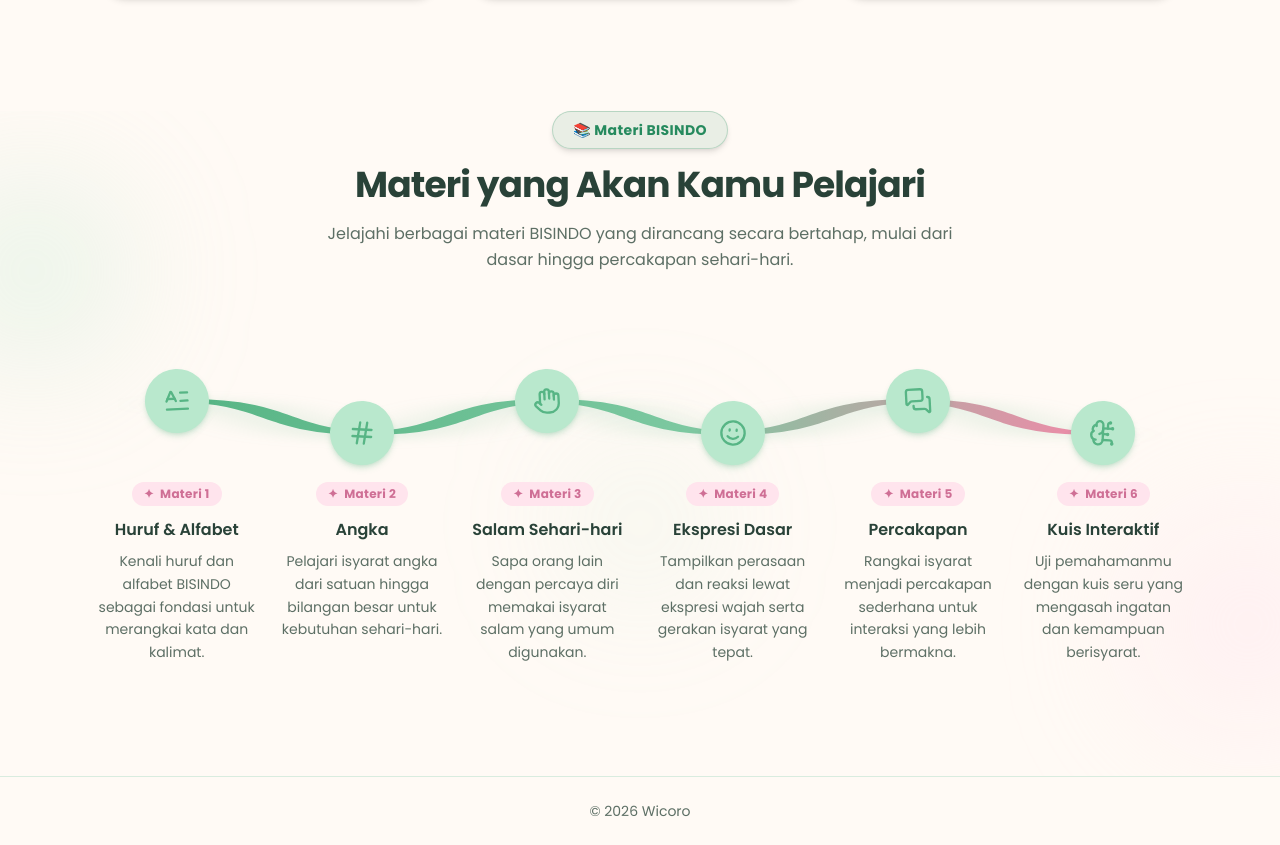
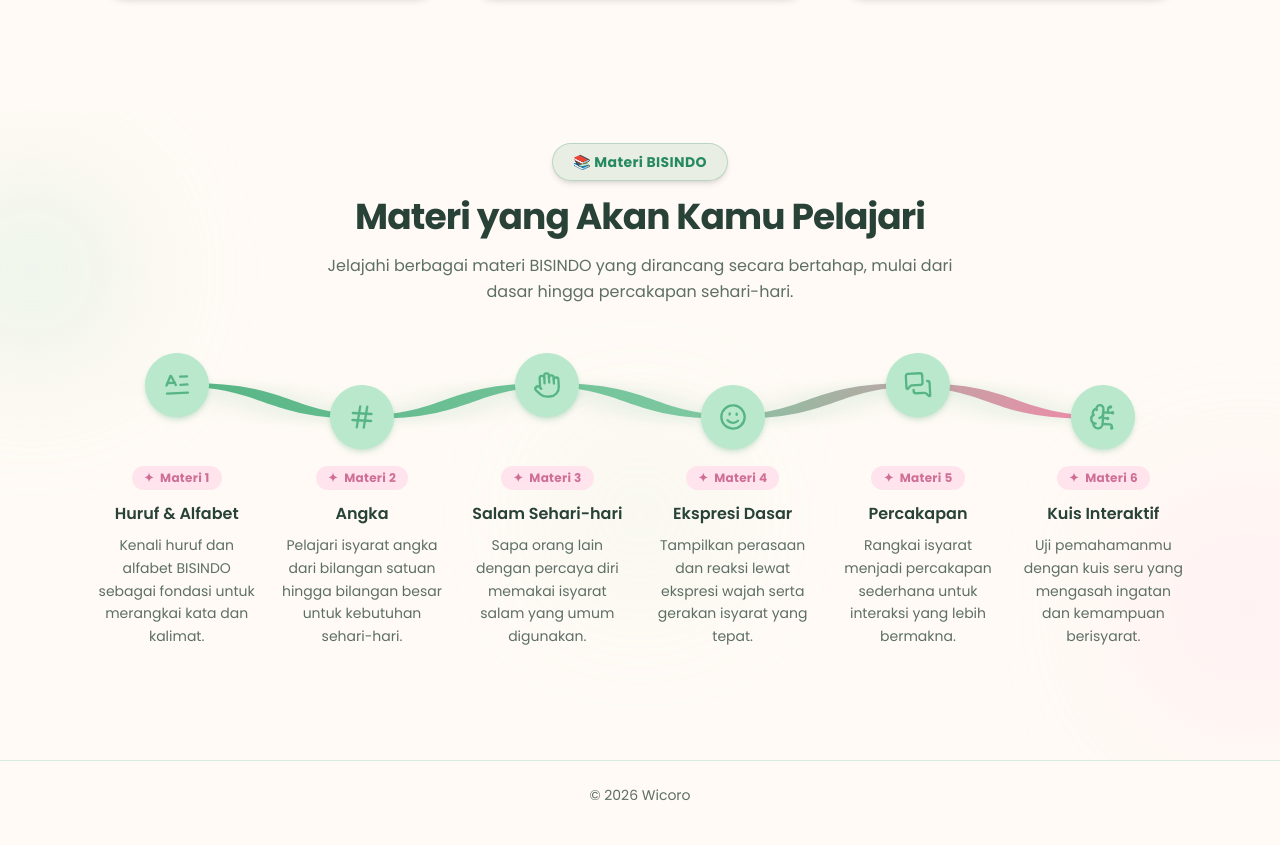
Before and after one commit to saph3n/wicoro, a Next.js app: page / in a window 1280 px wide. Shown: the part 1118-1963 px from the top of the page. Built offline with nearby package versions, Linux system fonts and the light colour scheme.

Commit message:
edit materi

```diff
--- a/src/components/home/materials.tsx
+++ b/src/components/home/materials.tsx
@@ -18,7 +18,7 @@ const materials = [
     icon: Hash,
     title: "Angka",
     description:
-      "Pelajari isyarat angka dari satuan hingga bilangan besar untuk kebutuhan sehari-hari.",
+      "Pelajari isyarat angka dari bilangan satuan hingga bilangan besar untuk kebutuhan sehari-hari.",
   },
   {
     icon: Hand,
@@ -131,7 +131,7 @@ function MilestoneIcon({
 
 export function Materials() {
   return (
-    <section className="relative pb-20 sm:pb-28" aria-label="Materi yang Akan Kamu Pelajari">
+    <section className="relative pt-6 pb-20 sm:pt-8 sm:pb-28" aria-label="Materi yang Akan Kamu Pelajari">
       {/* Decorative background blobs */}
       <div className="pointer-events-none absolute inset-0 overflow-hidden" aria-hidden="true">
         <div className="absolute -left-16 top-16 size-48 rounded-full bg-mint/30 blur-3xl" />
@@ -158,7 +158,7 @@ export function Materials() {
         </div>
 
         {/* Desktop: zigzag learning journey */}
-        <div className="relative mt-16 hidden lg:block">
+        <div className="relative mt-4 hidden lg:block">
           <svg
             className="absolute inset-x-0 top-0 h-32 w-full"
             viewBox="0 0 100 100"
@@ -216,7 +216,7 @@ export function Materials() {
         </div>
 
         {/* Mobile: vertical learning journey */}
-        <div className="relative mt-14 lg:hidden">
+        <div className="relative mt-4 lg:hidden">
           <svg
             className="absolute left-0 top-0 h-full w-12"
             viewBox="0 0 100 100"
```
